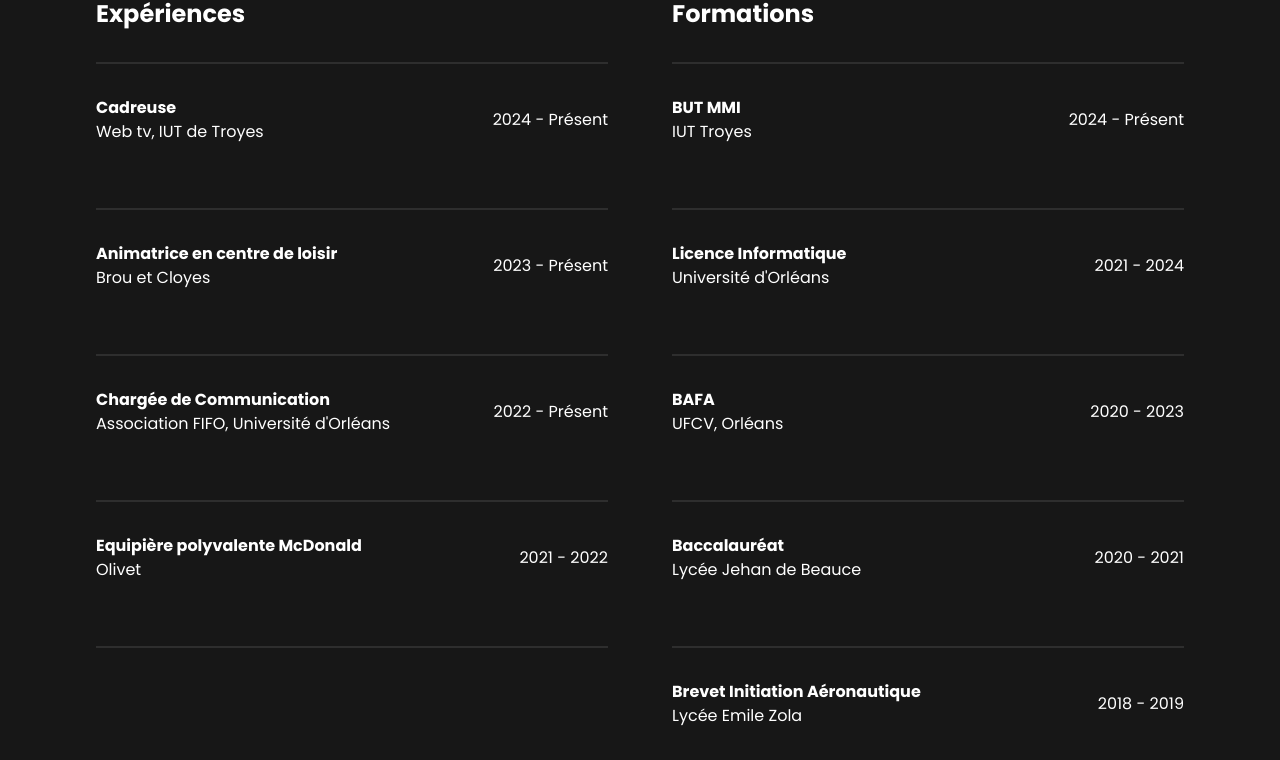
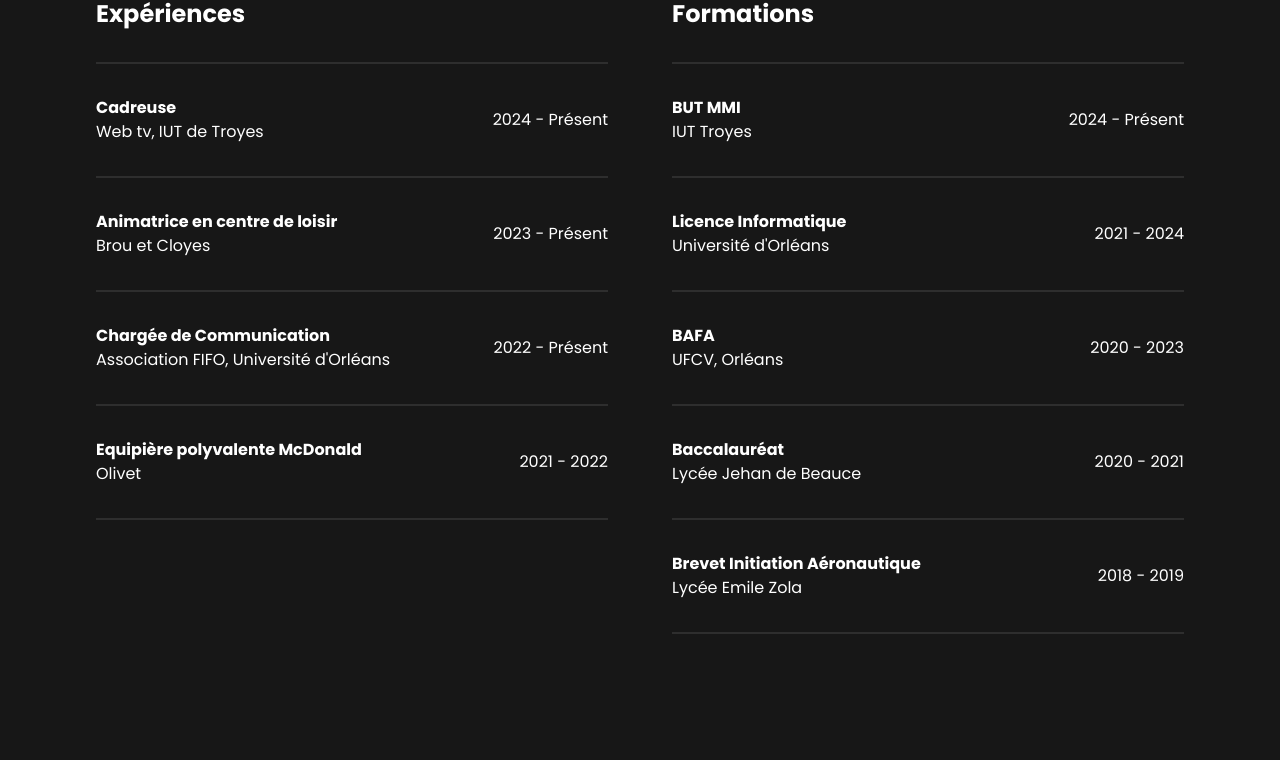
Before and after one commit to antoinefavereau/lochus-cecile, a Next.js app: page / in a window 1280 px wide. Shown: the part 1567-2327 px from the top of the page. Built offline with nearby package versions, Linux system fonts and the light colour scheme; a web font is replaced by a local one.

Commit message:
fix: adjust layout structure in Formations component for better visibility

```diff
--- a/components/layout/home/formations.tsx
+++ b/components/layout/home/formations.tsx
@@ -123,14 +123,16 @@ export default function Formations() {
                   />
                 </div>
               </div>
-              <ul
-                className="pt-8 h-0 overflow-hidden group-hover:h-fit transition-height duration-500 ease-in-out"
+              <div
+                className="h-0 overflow-hidden group-hover:h-fit transition-height duration-500 ease-in-out"
                 style={{ interpolateSize: "allow-keywords" }}
               >
-                {item.list.map((content, index) => (
-                  <li key={index}>{content}</li>
-                ))}
-              </ul>
+                <ul className="pt-8">
+                  {item.list.map((content, index) => (
+                    <li key={index}>{content}</li>
+                  ))}
+                </ul>
+              </div>
             </div>
           ))}
         </div>
```
